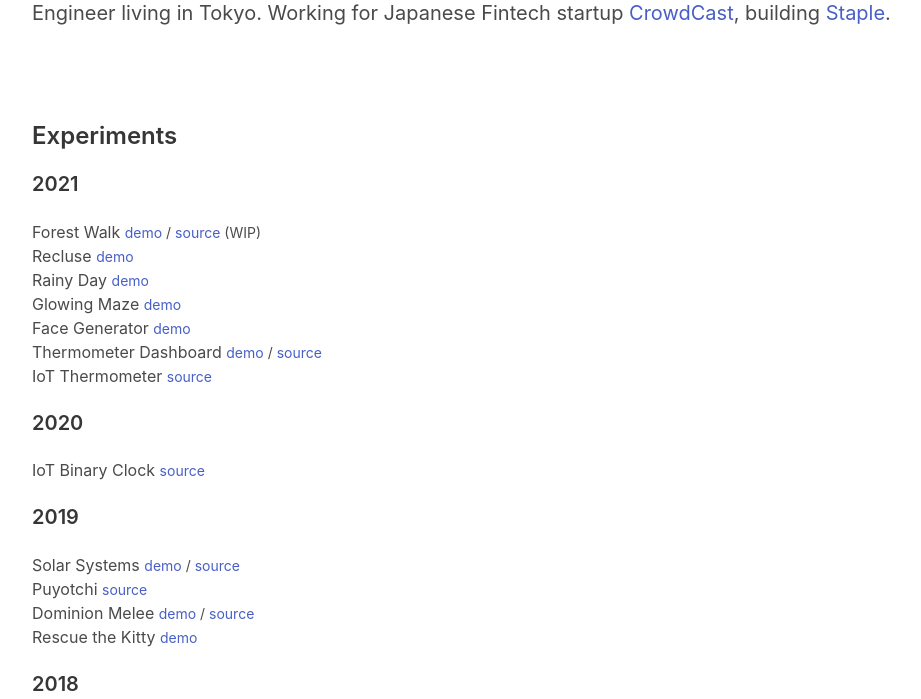
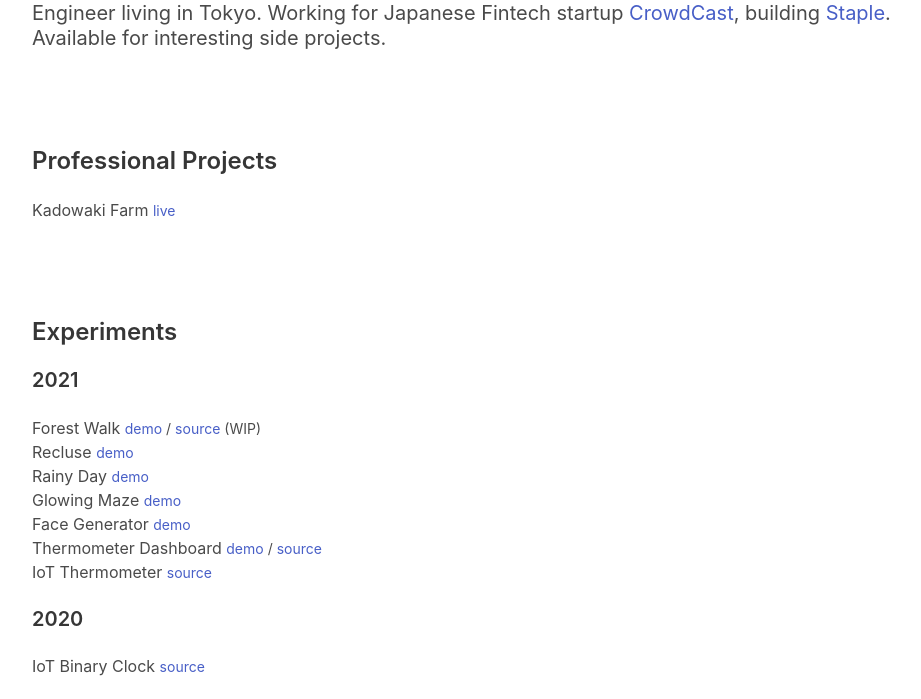
Before and after one commit to grosgg/grosgg.github.io, a plain HTML site: page index.html in a window 1280 px wide. Shown: the part 87-786 px from the top of the page, without its empty margins (32-953 px from the left). Drawn offline with nearby package versions, Linux system fonts and the light colour scheme.

Commit message:
Add professional project section, availability. Remove Twitter link.

```diff
--- a/index.html
+++ b/index.html
@@ -19,7 +19,17 @@
     <section class="section">
       <div class="container">
         <h1 class="title">Jeremy Marin</h1>
-        <p class="subtitle">Engineer living in Tokyo. Working for Japanese Fintech startup <a href="https://crowdcast.jp/ja/">CrowdCast</a>, building <a href="https://staple.jp/">Staple</a>.</p>
+        <p class="subtitle">Engineer living in Tokyo. Working for Japanese Fintech startup <a href="https://crowdcast.jp/ja/">CrowdCast</a>, building <a href="https://staple.jp/">Staple</a>.<br/>Available for interesting side projects.</p>
+      </div>
+    </section>
+    <section class="section">
+      <div class="container">
+        <h2 class="title is-4">Professional Projects</h2>
+        <div>
+          <ul>
+            <li>Kadowaki Farm <small><a href="https://kadowaki.farm">live</a></small></li>
+          </ul>
+        </div>
       </div>
     </section>
     <section class="section">
@@ -81,7 +91,7 @@
     </section>
     <footer class="footer">
       <div class="content has-text-centered">
-        <p><a href="https://www.linkedin.com/in/jeremymarin/">LinkedIn</a> - <a href="https://twitter.com/grosgg">Twitter</a></p>
+        <p><a href="https://www.linkedin.com/in/jeremymarin/">LinkedIn</a></p>
       </div>
     </footer>
   </body>
```
